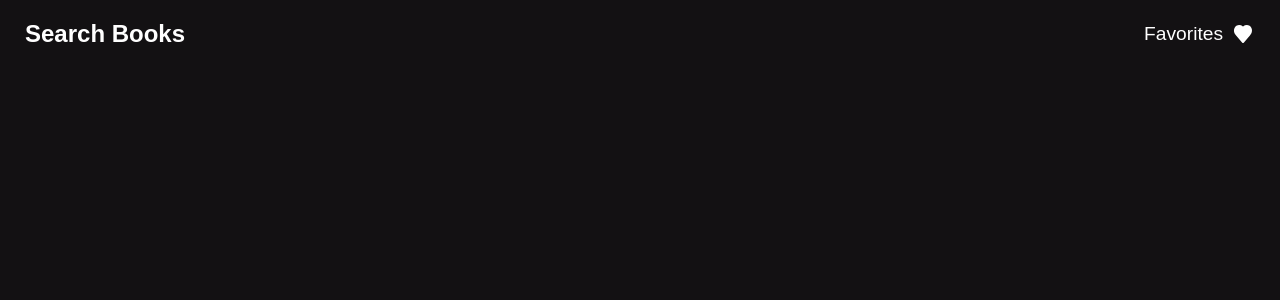
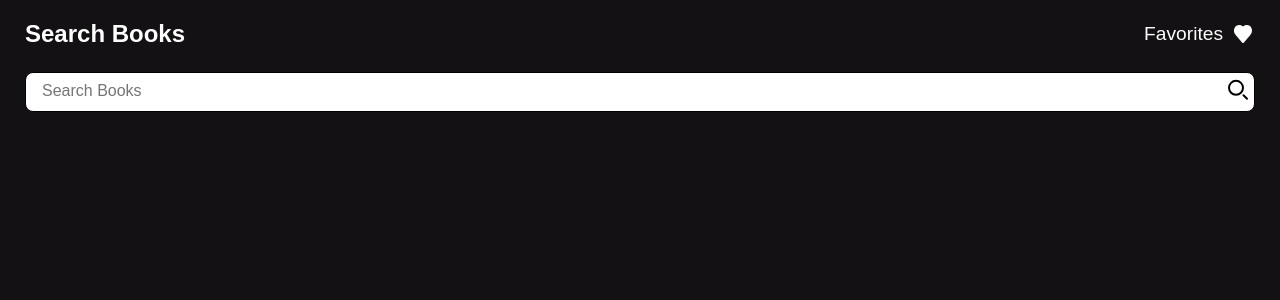
Before and after one commit to Marat-Akhalov/book-search-app, a Vue app: page / in a window 1280 px wide. Shown: the top 300 px of the page. Built offline with nearby package versions, Linux system fonts and the light colour scheme.

Commit message:
feat: add styles and base logic to the search component

```diff
--- /dev/null
+++ b/src/components/SearchBar.vue
@@ -0,0 +1,77 @@
+<script setup lang="ts">
+import { ref } from 'vue';
+
+const emit = defineEmits<{
+  (e: 'search', searchString: string): void
+}>()
+
+const searchString = ref<string>('')
+</script>
+
+<template>
+  <div class="search-bar">
+    <form
+      @submit.prevent="emit('search', searchString)"
+      class="search-bar__form"
+    >
+      <label class="search-bar__label">
+        <span class="search-bar__label-text visually-hidden">Search Books</span>
+        <input
+          v-model="searchString"
+          type="text"
+          class="search-bar__input"
+          placeholder="Search Books"
+        >
+      </label>
+      <button class="search-bar__submit btn-reset">
+        <svg
+          class="w-6 h-6 text-gray-800 dark:text-white"
+          aria-hidden="true"
+          xmlns="http://www.w3.org/2000/svg"
+          width="24"
+          height="24"
+          fill="none"
+          viewBox="0 0 24 24"
+        >
+          <path
+            stroke="currentColor"
+            stroke-linecap="round"
+            stroke-width="2"
+            d="m21 21-3.5-3.5M17 10a7 7 0 1 1-14 0 7 7 0 0 1 14 0Z"
+          />
+        </svg>
+      </button>
+    </form>
+  </div>
+</template>
+
+<style scoped lang="scss">
+.search-bar {
+  position: relative;
+
+  &__label {
+    width: 100%;
+  }
+
+  &__input {
+    border: 1px solid #000;
+    border-radius: 8px;
+    padding: 8px 16px;
+    padding-right: 32px;
+    width: 100%;
+    min-height: 40px;
+
+    &:focus-visible {
+      outline: 2px solid #6098df;
+    }
+  }
+
+  &__submit {
+    position: absolute;
+    top: 50%;
+    right: 5px;
+    transform: translateY(-50%);
+    cursor: pointer;
+  }
+}
+</style>
--- a/src/views/HomeView.vue
+++ b/src/views/HomeView.vue
@@ -1,12 +1,18 @@
 <script setup lang="ts">
 import TheHeader from '@/components/layout/TheHeader.vue'
-
+import SearchBar from '@/components/SearchBar.vue';
 
 </script>
 
 <template>
   <TheHeader />
-  <main>
-
+  <main class="main">
+    <SearchBar />
   </main>
 </template>
+
+<style scoped lang="scss">
+.main {
+  width: 100%;
+}
+</style>
```
